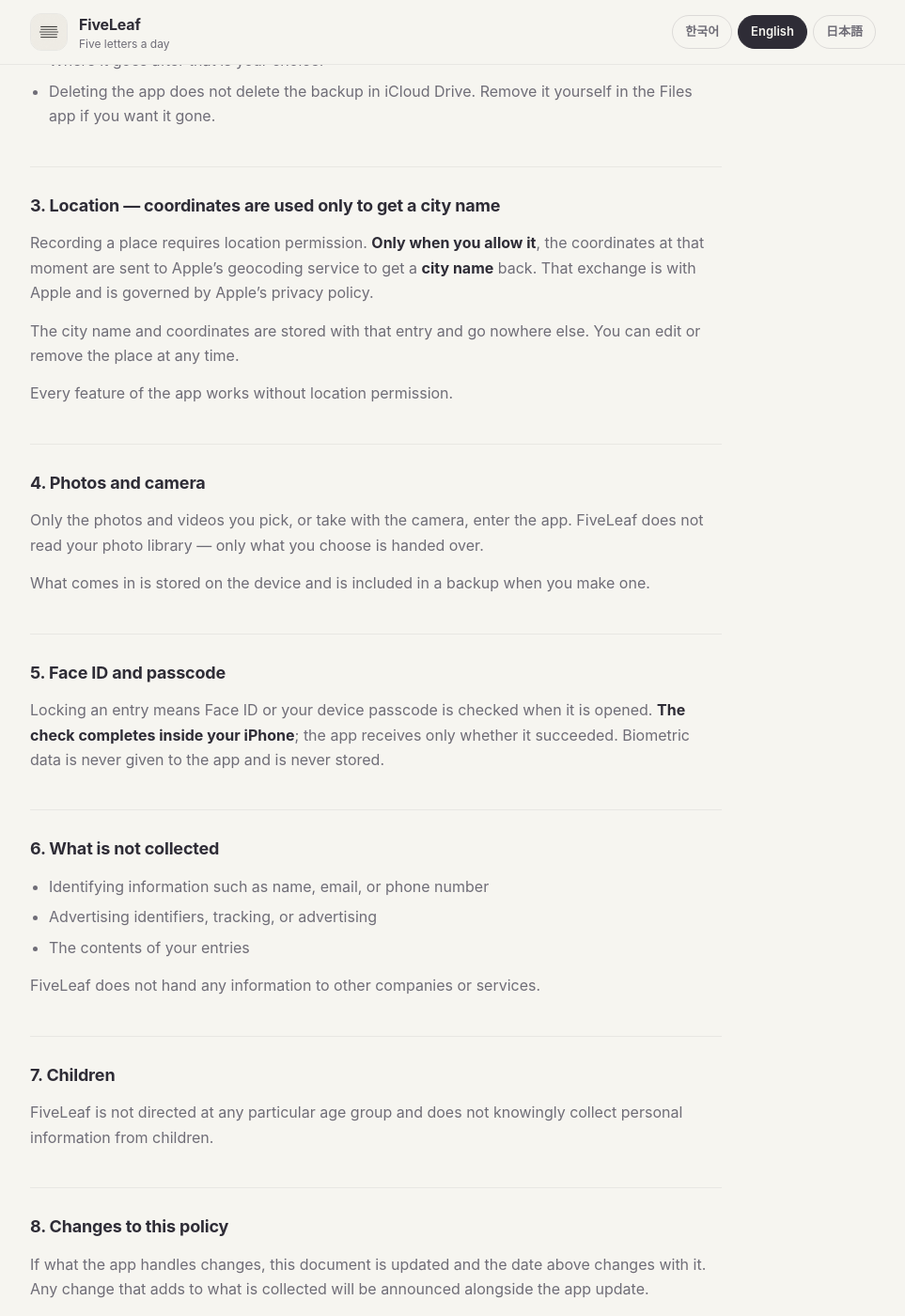
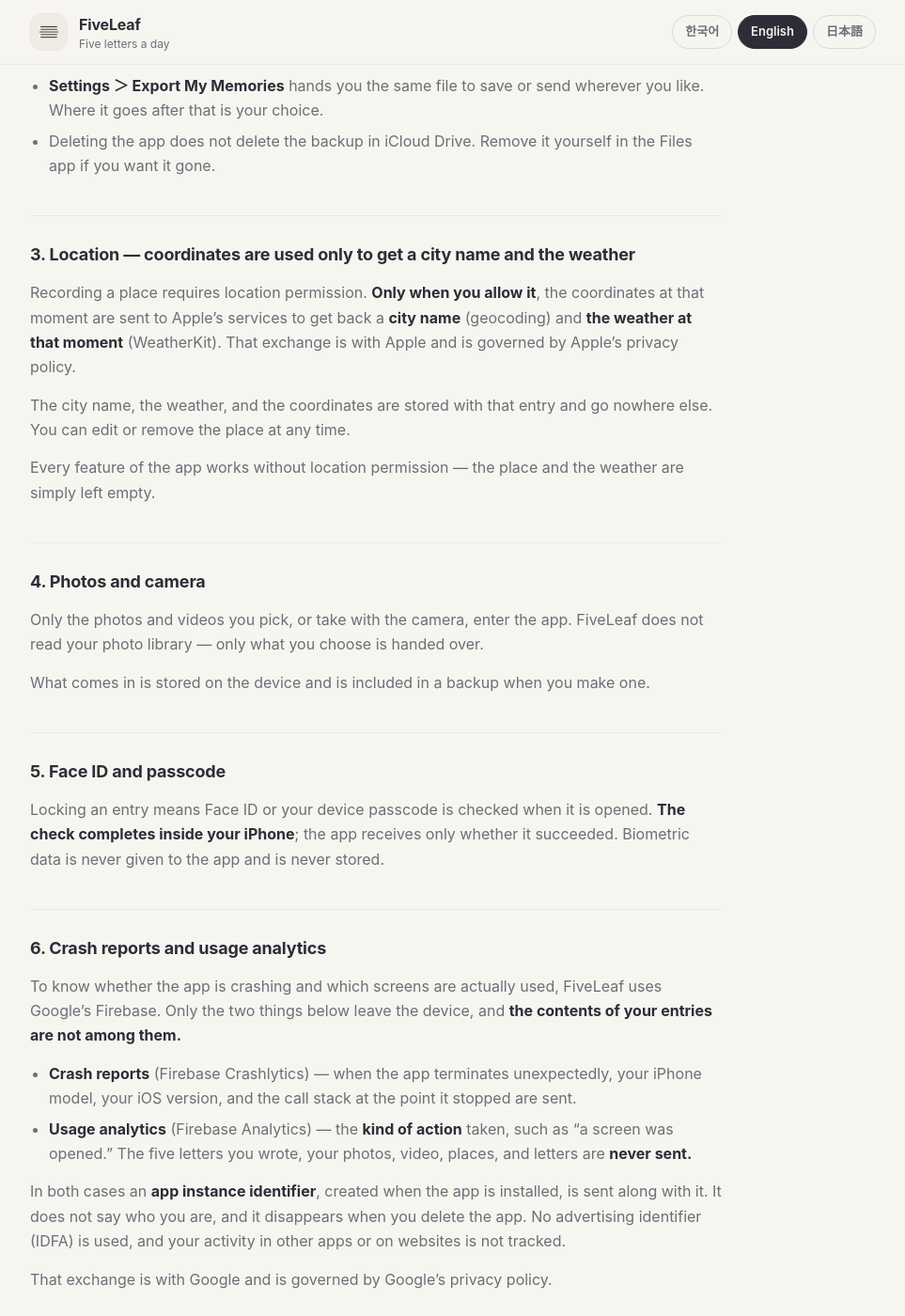
Before and after one commit to krazie99/krazie99.github.io, a Jekyll site: the page built from fiveleaf/privacy/en.md, in a window 1280 px wide and 1400 px high, scrolled down 661 px. Shown: the whole window at 94% size, without its empty margins (158-1121 px from the left). Built offline with Jekyll 4.4.1, drawn with Linux system fonts in a browser that asks for light colours; some of the changed text lies outside the part shown.

Commit message:
방침에 크래시 보고·사용 분석을 적고, 날씨가 나가는 사실을 더한다
Firebase(Crashlytics·Analytics)를 켰다. 지금 글은 「좌표 외에는 기기를
떠나지 않는다」로 읽히므로, 고치지 않으면 **그 문장이 거짓이 된다.**

3언어 모두에 6항을 새로 넣었다 — 크래시 보고(기종·OS·호출 스택)와 사용
분석(동작의 종류), 함께 가는 앱 인스턴스 식별자, IDFA 미사용. 기록의
내용은 나가지 않는다는 것을 두 줄 다 앞세웠다.

옛 6항의 마지막 줄이 「다른 회사나 서비스에 어떤 정보도 넘기지 않습니다」
였다. 그 줄이 이제 거짓이라 **보내는 것을 세어 적는 문장으로 바꿨다** —
3항의 좌표와 6항의 크래시·사용 분석, 그 둘뿐이다. 1항에도 같은 말을
한 줄 더했다. 6~9항은 7~10항으로 밀린다.

곁들여 **날씨를 적었다.** 방침을 올릴 때(2026-08-31) 날씨는 구현 전이라
일부러 비워 두고 「켜는 날 이 문서를 함께 고친다」고 남겼는데, 그 뒤
WeatherKit 이 들어왔다(M11). 좌표가 애플로 한 번 더 나가므로 3항이
지오코딩만 말하고 있으면 그것도 절반이다. 제목과 본문을 함께 고쳤다.

노래는 적지 않았다. 도메인에 필드는 있으나 **넣는 UI 가 없다** — 하지
않는 일을 방침에 적으면 그것도 거짓이다(날씨를 비워 둘 때와 같은 이유).

지원 페이지 FAQ 의 「기록이 서버로 가나요」도 같은 이유로 손봤다.
「서버가 없습니다」를 「개발자가 운영하는 서버가 없습니다」로 좁히고,
밖으로 나가는 것 셋을 적되 기록의 내용은 아니라는 것을 굵게 남긴다.
장소 문답에는 날씨를 더했다.

최종 갱신일 2026-09-11. 검증: 3언어 절 번호 1~10 이 나란함 · YAML 4개
파싱 통과.

```diff
--- a/_data/fiveleaf_en.yml
+++ b/_data/fiveleaf_en.yml
@@ -66,9 +66,9 @@
   - label: Privacy
     items:
       - q: Do my entries go to a server?
-        a: No. There is no server. Your memories stay on this device, and reach your iCloud Drive only when you make a backup — only when you tap it.
+        a: No. There is no server run by the developer. Your memories stay on this device, and reach your iCloud Drive only when you make a backup — only when you tap it. What does leave the app is the coordinates used for the place and the weather, plus crash and usage reports — <strong>never the contents of your entries.</strong>
       - q: How does it know the place?
-        a: On days you allow location, the coordinates go to Apple's map service to get a <strong>city name</strong> back. The coordinates and the name are stored with that entry and go nowhere else.
+        a: On days you allow location, the coordinates go to Apple's services to get a <strong>city name</strong> and the <strong>weather</strong> at that moment back. The coordinates, the name and the weather are stored with that entry and go nowhere else.
       - q: What happens if I delete the app?
         a: The memories on this device go with it. <strong>The backup in your iCloud Drive stays.</strong>
 
--- a/_data/fiveleaf_ja.yml
+++ b/_data/fiveleaf_ja.yml
@@ -66,9 +66,9 @@
   - label: プライバシー
     items:
       - q: 記録はサーバーに送られますか
-        a: いいえ。このアプリにサーバーはありません。記録はこの端末の中だけにあり、バックアップを作るときだけ、あなたの iCloud Drive に入ります — それもあなたが押したときだけです。
+        a: いいえ。開発者が運営するサーバーはありません。記録はこの端末の中だけにあり、バックアップを作るときだけ、あなたの iCloud Drive に入ります — それもあなたが押したときだけです。アプリの外に出るのは、場所と天気のための座標と、クラッシュレポート・利用状況の分析だけで、<strong>記録の内容は含まれません。</strong>
       - q: 場所はどうやって分かるのですか
-        a: 位置情報を許可した日だけ、座標を Apple の地図サービスに送って<strong>都市名</strong>を受け取ります。座標と都市名はその記録に保存され、それ以外には出ていきません。
+        a: 位置情報を許可した日だけ、座標を Apple のサービスに送って<strong>都市名</strong>とそのときの<strong>天気</strong>を受け取ります。座標・都市名・天気はその記録に保存され、それ以外には出ていきません。
       - q: アプリを消したらどうなりますか
         a: 端末の中の記録は一緒に消えます。<strong>iCloud Drive のバックアップは残ります。</strong>
 
--- a/_data/fiveleaf_ko.yml
+++ b/_data/fiveleaf_ko.yml
@@ -66,9 +66,9 @@
   - label: 개인정보
     items:
       - q: 기록이 서버로 가나요
-        a: 아니요. 이 앱에는 서버가 없습니다. 기록은 이 기기 안에만 있고, 백업을 만들 때만 당신의 iCloud Drive 로 갑니다 — 그것도 당신이 누를 때만입니다.
+        a: 아니요. 이 앱에는 개발자가 운영하는 서버가 없습니다. 기록은 이 기기 안에만 있고, 백업을 만들 때만 당신의 iCloud Drive 로 갑니다 — 그것도 당신이 누를 때만입니다. 앱이 밖으로 보내는 것은 장소와 날씨를 위한 좌표, 그리고 크래시 보고와 사용 분석뿐이며 <strong>기록의 내용은 포함되지 않습니다.</strong>
       - q: 장소는 어떻게 알아내나요
-        a: 위치를 켠 날에만 좌표를 애플의 지도 서비스에 보내 <strong>도시 이름</strong>을 받아옵니다. 좌표와 도시 이름은 그 기록에 저장되고 그 밖으로 나가지 않습니다.
+        a: 위치를 켠 날에만 좌표를 애플의 서비스에 보내 <strong>도시 이름</strong>과 그때의 <strong>날씨</strong>를 받아옵니다. 좌표·도시 이름·날씨는 그 기록에 저장되고 그 밖으로 나가지 않습니다.
       - q: 앱을 지우면 어떻게 되나요
         a: 기기 안의 기록은 함께 사라집니다. <strong>iCloud Drive 의 백업 파일은 남습니다.</strong>
 
--- a/fiveleaf/privacy/en.md
+++ b/fiveleaf/privacy/en.md
@@ -10,15 +10,15 @@
 
 # FiveLeaf Privacy Policy
 
-Last updated: August 31, 2026
+Last updated: September 11, 2026
 
 FiveLeaf is an iOS diary that keeps each day in five letters. This policy explains what the app handles and what it does not.
 
-## 1. There is no server
+## 1. The developer runs no server
 
-FiveLeaf has no account, no sign-in screen, and no server run by the developer. What you write — the five letters, photos, video, times, places, colors — is stored **on your iPhone**.
+FiveLeaf has no account, no sign-in screen, and no server run by the developer. What you write — the five letters, photos, video, times, places, weather, colors, letters — is stored **on your iPhone**.
 
-The developer has no means of receiving any of it.
+The developer has no means of receiving any of it. The only things the app sends off the device are the coordinates in section 3 and the crash and usage reports in section 6.
 
 ## 2. Backups go only to your iCloud
 
@@ -28,13 +28,13 @@
 - **Settings ＞ Export My Memories** hands you the same file to save or send wherever you like. Where it goes after that is your choice.
 - Deleting the app does not delete the backup in iCloud Drive. Remove it yourself in the Files app if you want it gone.
 
-## 3. Location — coordinates are used only to get a city name
+## 3. Location — coordinates are used only to get a city name and the weather
 
-Recording a place requires location permission. **Only when you allow it**, the coordinates at that moment are sent to Apple's geocoding service to get a **city name** back. That exchange is with Apple and is governed by Apple's privacy policy.
+Recording a place requires location permission. **Only when you allow it**, the coordinates at that moment are sent to Apple's services to get back a **city name** (geocoding) and **the weather at that moment** (WeatherKit). That exchange is with Apple and is governed by Apple's privacy policy.
 
-The city name and coordinates are stored with that entry and go nowhere else. You can edit or remove the place at any time.
+The city name, the weather, and the coordinates are stored with that entry and go nowhere else. You can edit or remove the place at any time.
 
-Every feature of the app works without location permission.
+Every feature of the app works without location permission — the place and the weather are simply left empty.
 
 ## 4. Photos and camera
 
@@ -46,22 +46,33 @@
 
 Locking an entry means Face ID or your device passcode is checked when it is opened. **The check completes inside your iPhone**; the app receives only whether it succeeded. Biometric data is never given to the app and is never stored.
 
-## 6. What is not collected
+## 6. Crash reports and usage analytics
+
+To know whether the app is crashing and which screens are actually used, FiveLeaf uses Google's Firebase. Only the two things below leave the device, and **the contents of your entries are not among them.**
+
+- **Crash reports** (Firebase Crashlytics) — when the app terminates unexpectedly, your iPhone model, your iOS version, and the call stack at the point it stopped are sent.
+- **Usage analytics** (Firebase Analytics) — the **kind of action** taken, such as "a screen was opened." The five letters you wrote, your photos, video, places, and letters are **never sent.**
+
+In both cases an **app instance identifier**, created when the app is installed, is sent along with it. It does not say who you are, and it disappears when you delete the app. No advertising identifier (IDFA) is used, and your activity in other apps or on websites is not tracked.
+
+That exchange is with Google and is governed by Google's privacy policy.
+
+## 7. What is not collected
 
 - Identifying information such as name, email, or phone number
 - Advertising identifiers, tracking, or advertising
 - The contents of your entries
 
-FiveLeaf does not hand any information to other companies or services.
+The only things FiveLeaf sends to another company are the coordinates in section 3 and the crash and usage reports in section 6.
 
-## 7. Children
+## 8. Children
 
 FiveLeaf is not directed at any particular age group and does not knowingly collect personal information from children.
 
-## 8. Changes to this policy
+## 9. Changes to this policy
 
 If what the app handles changes, this document is updated and the date above changes with it. Any change that adds to what is collected will be announced alongside the app update.
 
-## 9. Contact
+## 10. Contact
 
 <support@letsean.dev>
```
Also changed, not shown: fiveleaf/privacy/ja.md (+23 -12 lines), fiveleaf/privacy/ko.md (+23 -12 lines).
